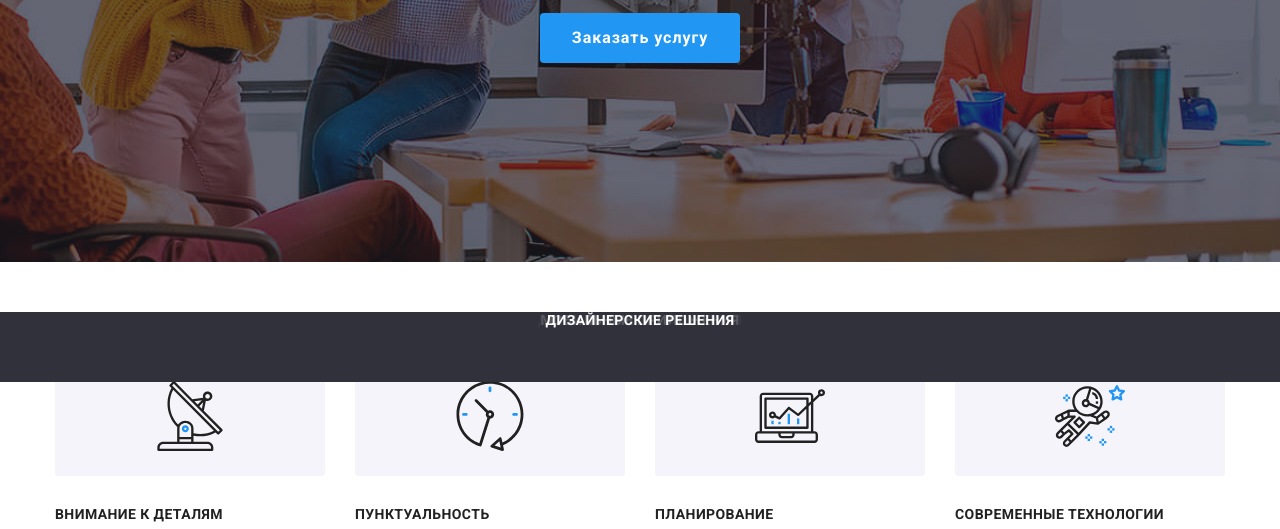
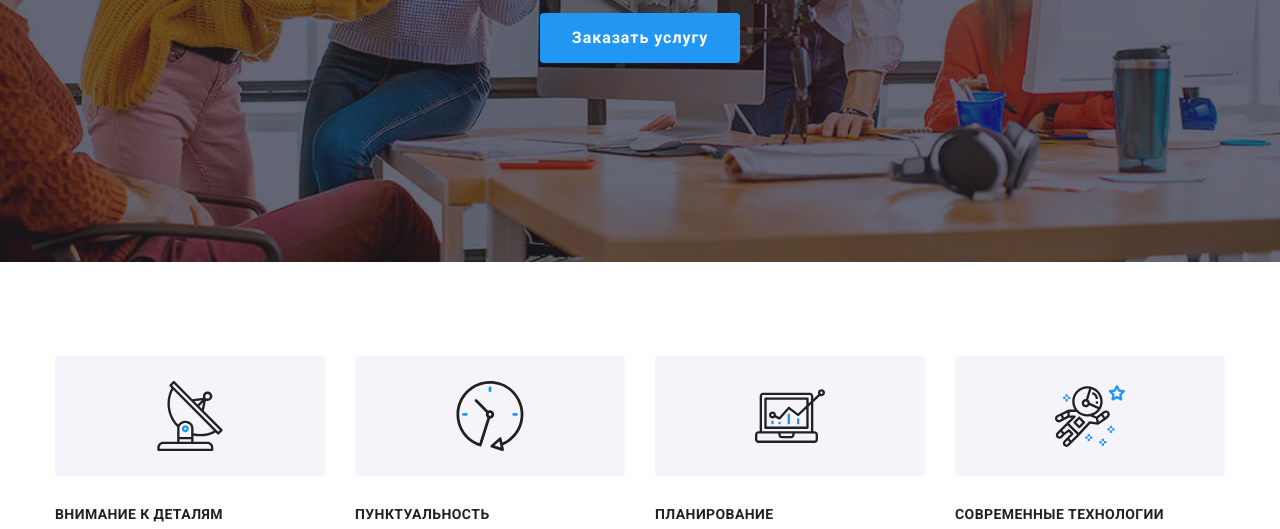
Before and after one commit to MaximusPayn/goit-markup-hw-05, a plain HTML site: page index.html in a window 1280 px wide. Shown: the part 418-947 px from the top of the page. Drawn offline with nearby package versions, Linux system fonts and the light colour scheme.

Commit message:
add new index

```diff
--- a/css/styles.css
+++ b/css/styles.css
@@ -27,6 +27,10 @@ h3,
 h4,
 p {
     margin: 0;
+}
+
+li {
+    position: relative;
 }
 
 img {
@@ -386,18 +390,18 @@ ul {
 
 .work-mark {
     position: absolute;
+    display: flex;
+    justify-content: center;
+    align-items: center;
     left: 0;
     bottom: 0;
-    display: flex;
-    justify-content: center;
-    height: 70px;
     width: 100%;
-    padding: 0;
-    margin: 0;
-    font-weight: bold;
+    min-height: 70px;
+    font-weight: 700;
+    line-height: 1.14px;
     text-transform: uppercase;
     color: var(--bg-color);
-    background-color: rgb(47, 48, 58, 0.8);
+    background: rgba(47, 48, 58, 0.8);
 }
 
 .caption-img:nth-child(2) {
```
Also changed, not shown: index.html (+1 -1 lines).
